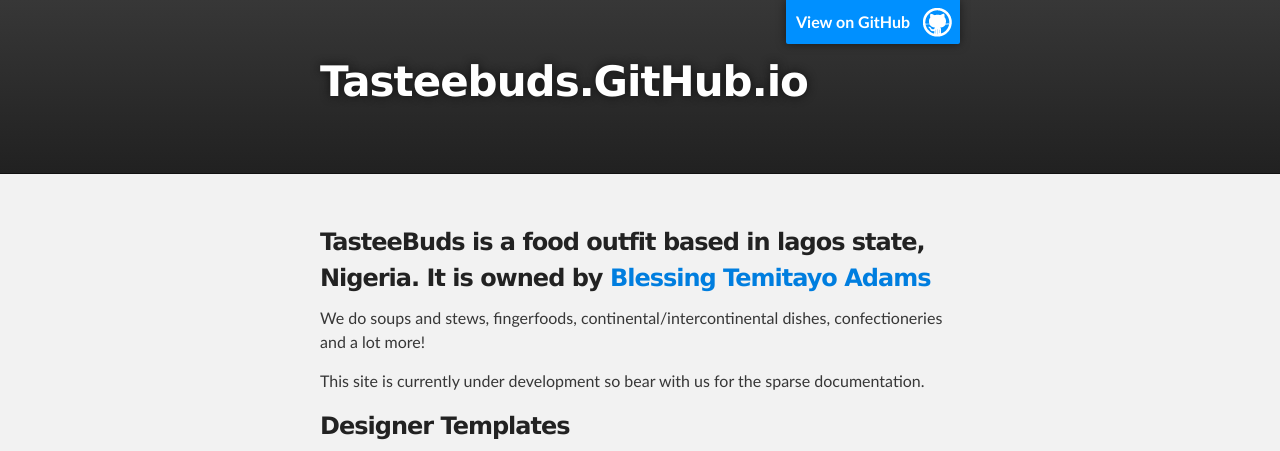
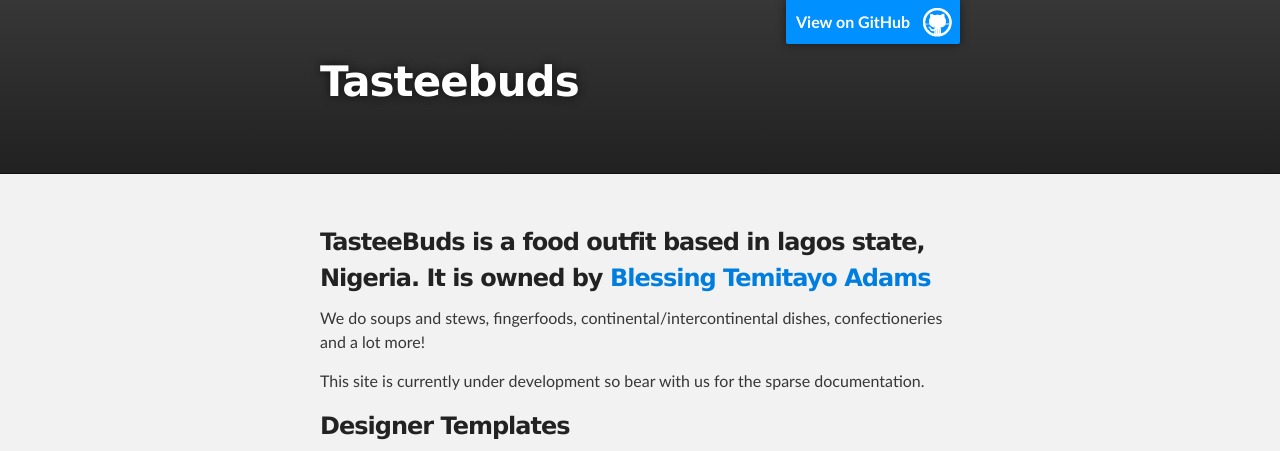
Before and after one commit to TasteeBuds/TasteeBuds.github.io, a plain HTML site: page index.html in a window 1280 px wide. Shown: the top 451 px of the page. Drawn offline with Linux system fonts and the light colour scheme.

Commit message:
1st change
Removed unwanted texts

```diff
--- a/index.html
+++ b/index.html
@@ -8,7 +8,7 @@
 
     <link rel="stylesheet" type="text/css" media="screen" href="stylesheets/stylesheet.css">
 
-    <title>Tasteebuds.GitHub.io</title>
+    <title>Tasteebuds</title>
   </head>
 
   <body>
@@ -18,7 +18,7 @@
         <header class="inner">
           <a id="forkme_banner" href="https://github.com/TasteeBuds">View on GitHub</a>
 
-          <h1 id="project_title">Tasteebuds.GitHub.io</h1>
+          <h1 id="project_title">Tasteebuds</h1>
           <h2 id="project_tagline"></h2>
 
         </header>
```
